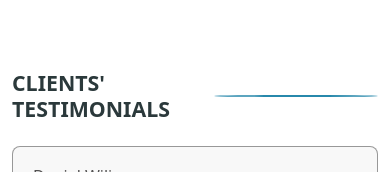
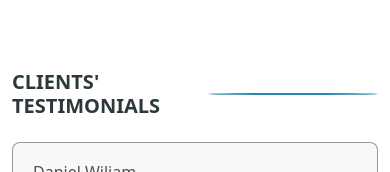
Before and after one commit to daniel-0104/mcl, a plain HTML site: page index.html in a window 390 px wide. Shown: the part 1327-1499 px from the top of the page. Drawn offline with nearby package versions, Linux system fonts and the light colour scheme.

Commit message:
new commit

```diff
--- a/style.css
+++ b/style.css
@@ -571,8 +571,7 @@ textarea{
         grid-template-columns: repeat(3,1fr);
     }
     #partner-company > div > h3,
-    #web-case > div > h3,
-    #review > h3{
+    #web-case > div > h3{
         font-size: 15pt;
     }
     #partner-company > div > p,
@@ -750,7 +749,7 @@ textarea{
 }
 @media screen and (max-width: 575px){
     #review > h3{
-        font-size: 16pt;
+        font-size: 15pt;
     }
     #review .swiper-slide p{
         font-size: 10pt;
```
